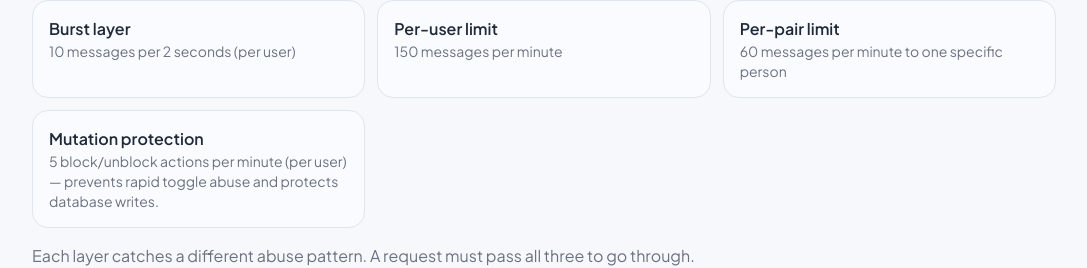
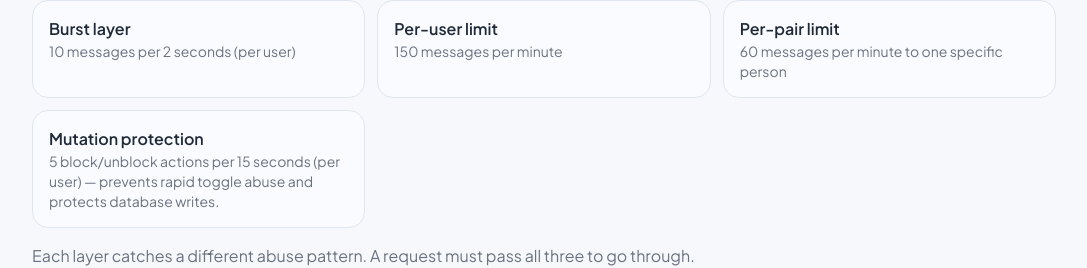
Before and after one commit to Harsha333hhh/API-Rate-Limiter-Backend-Architecture-, a React (Vite) app in the folder frontend/: page /about in a window 1280 px wide. Shown: the part 1246-1514 px from the top of the page, without its empty margins (96-1183 px from the left). Built offline with nearby package versions, Linux system fonts and the light colour scheme; no server answers.

Commit message:
chore(rate-limits): shorten block/unblock window to 15s; update About doc

```diff
--- a/frontend/src/pages/About.jsx
+++ b/frontend/src/pages/About.jsx
@@ -107,7 +107,7 @@ export default function About() {
             </div>
             <div className="p-4 rounded-2xl border border-line bg-raised">
               <div className="font-semibold">Mutation protection</div>
-              <div className="text-text-secondary text-sm">5 block/unblock actions per minute (per user) — prevents rapid toggle abuse and protects database writes.</div>
+                <div className="text-text-secondary text-sm">5 block/unblock actions per 15 seconds (per user) — prevents rapid toggle abuse and protects database writes.</div>
             </div>
           </div>
           <p className="mt-4 text-text-secondary">Each layer catches a different abuse pattern. A request must pass all three to go through.</p>
```
Also changed, not shown: 1 other file (tests, documents, lock files or other folders).
